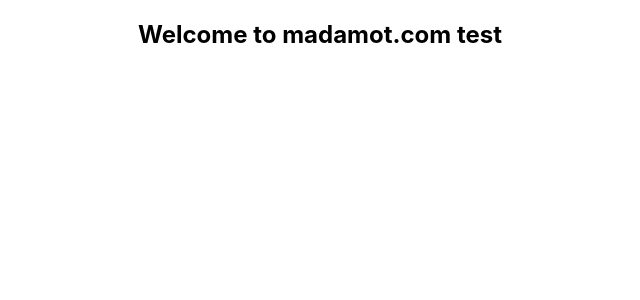
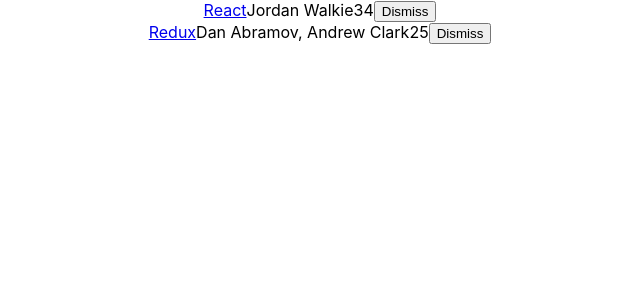
Before and after one commit to madamot/Hackernews, a React (Create React App) app: page / in a window 1280 px wide. Shown: the top 300 px of the page, without its empty margins (320-960 px from the left). Built offline with nearby package versions, Linux system fonts and the light colour scheme.

Commit message:
remove item from list

```diff
--- a/src/App.js
+++ b/src/App.js
@@ -1,15 +1,66 @@
 import React, { Component } from 'react';
 import './App.css';
 
+const list = [
+  {
+    title: 'React',
+    url: 'https://reactjs.org/',
+    author: 'Jordan Walkie',
+    num_comments: 3,
+    points: 4,
+    objectID: 0,
+  },
+  {
+    title: 'Redux',
+    url: 'https://redux.js.org/',
+    author: 'Dan Abramov, Andrew Clark',
+    num_comments: 2,
+    points: 5,
+    objectID: 1,
+  },
+];
+
 class App extends Component {
+
+  constructor(props) {
+    super(props);
+
+    this.state = {
+      list,
+    };
+
+    this.onDismiss = this.onDismiss.bind(this);
+  }
+
+  onDismiss(id) {
+    const isNotId = item => item.objectID !== id;
+    const updatedList = this.state.list.filter(isNotId);
+    this.setState({ list: updatedList });
+  }
+
   render() {
-    const helloWorld = 'Welcome to madamot.com test';
     return (
       <div className="App">
-        <h2>{helloWorld}</h2>
+        {this.state.list.map(item =>
+          <div key ={item.objectID}>
+            <span>
+              <a href={item.url}>{item.title}</a>
+            </span>
+            <span>{item.author}</span>
+            <span>{item.num_comments}</span>
+            <span>{item.points}</span>
+            <span>
+              <button
+                onClick={() => this.onDismiss(item.objectID)} type="button">
+                Dismiss
+              </button>
+            </span>
+          </div>
+        )}
       </div>
     );
   }
 }
 
+
 export default App;
```
